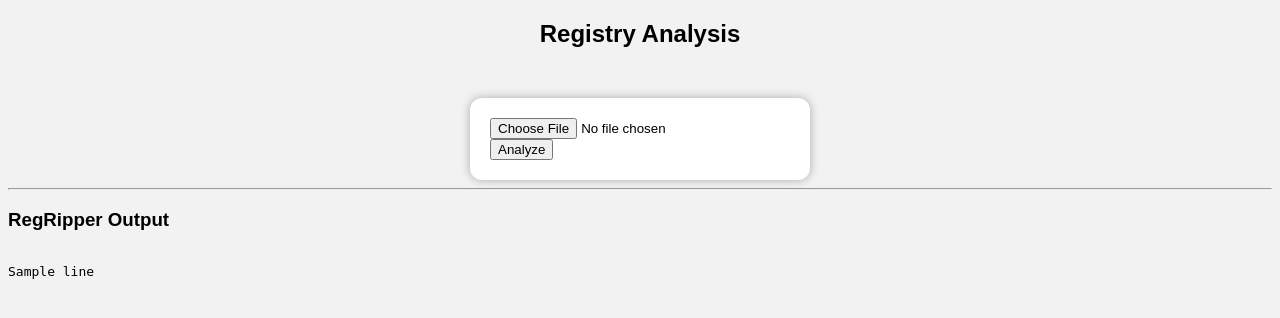
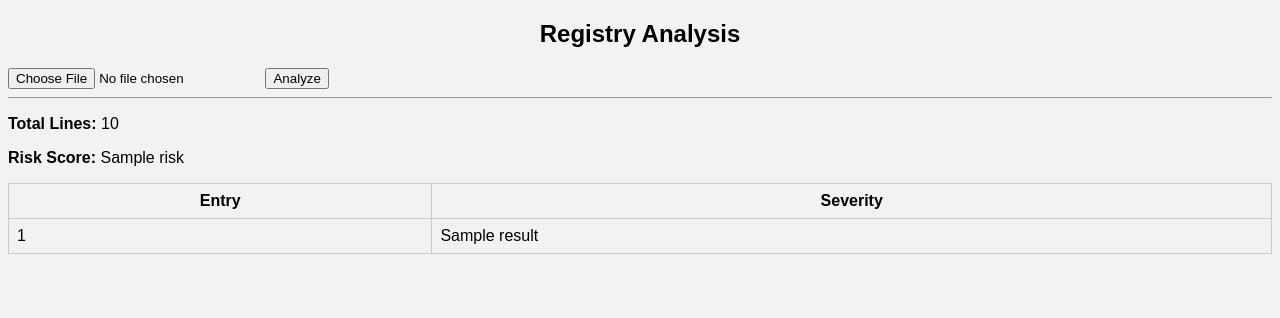
Before and after one commit to zd03o/forensics-dashboard, a Python web app: template templates/registry.html in a window 1280 px wide. Shown: the top 318 px of the page. Run offline with Jinja, Linux system fonts and the light colour scheme; the template is opened without the code that fills it: most values are stand-ins (such as "Sample title", 1, 10 or a date in 2020).

Commit message:
Update registry.html

```diff
--- a/templates/registry.html
+++ b/templates/registry.html
@@ -1,13 +1,32 @@
-<!DOCTYPE html><html><head><title>Registry Analysis</title><link rel="stylesheet" href="/static/style.css"></head>
-<body><h2 class="center">Registry Analysis</h2>
-<div class="upload-box"><form method="POST" enctype="multipart/form-data">
-<input type="file" name="registry_file"><button type="submit">Analyze</button></form></div></body></html>
-{% if output %}
+<!DOCTYPE html>
+<html>
+<head>
+  <title>Registry Analysis</title>
+  <link rel="stylesheet" href="/static/style.css">
+</head>
+<body>
+<h2 class="center">Registry Analysis</h2>
+
+<form method="POST" enctype="multipart/form-data">
+  <input type="file" name="registry_file" required>
+  <button type="submit">Analyze</button>
+</form>
+
+{% if results %}
 <hr>
-<h3>RegRipper Output</h3>
-<pre>
-{% for line in output %}
-{{ line }}
-{% endfor %}
-</pre>
+<p><b>Total Lines:</b> {{ total }}</p>
+<p><b>Risk Score:</b> {{ risk }}</p>
+
+<table>
+  <tr><th>Entry</th><th>Severity</th></tr>
+  {% for r in results %}
+  <tr class="{{ r[1]|lower }}">
+    <td>{{ r[0] }}</td>
+    <td>{{ r[1] }}</td>
+  </tr>
+  {% endfor %}
+</table>
 {% endif %}
+
+</body>
+</html>
```
